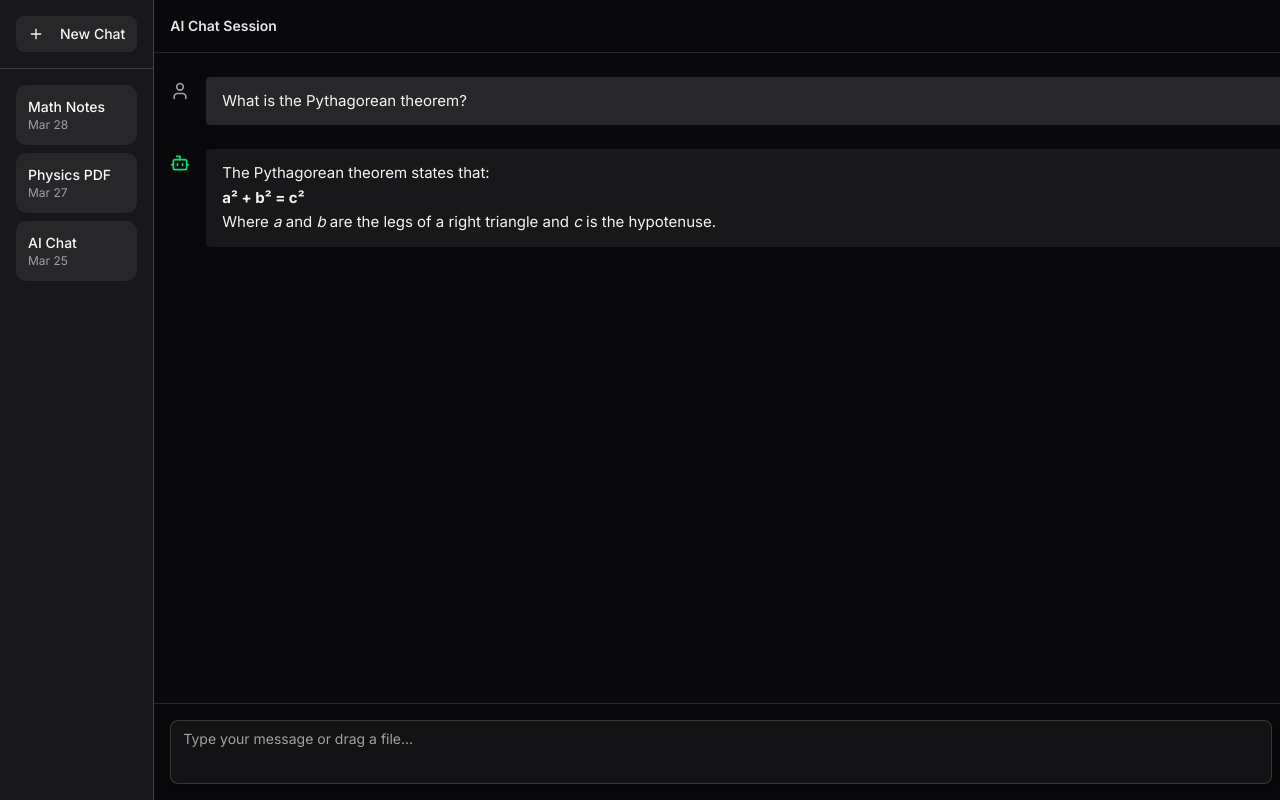
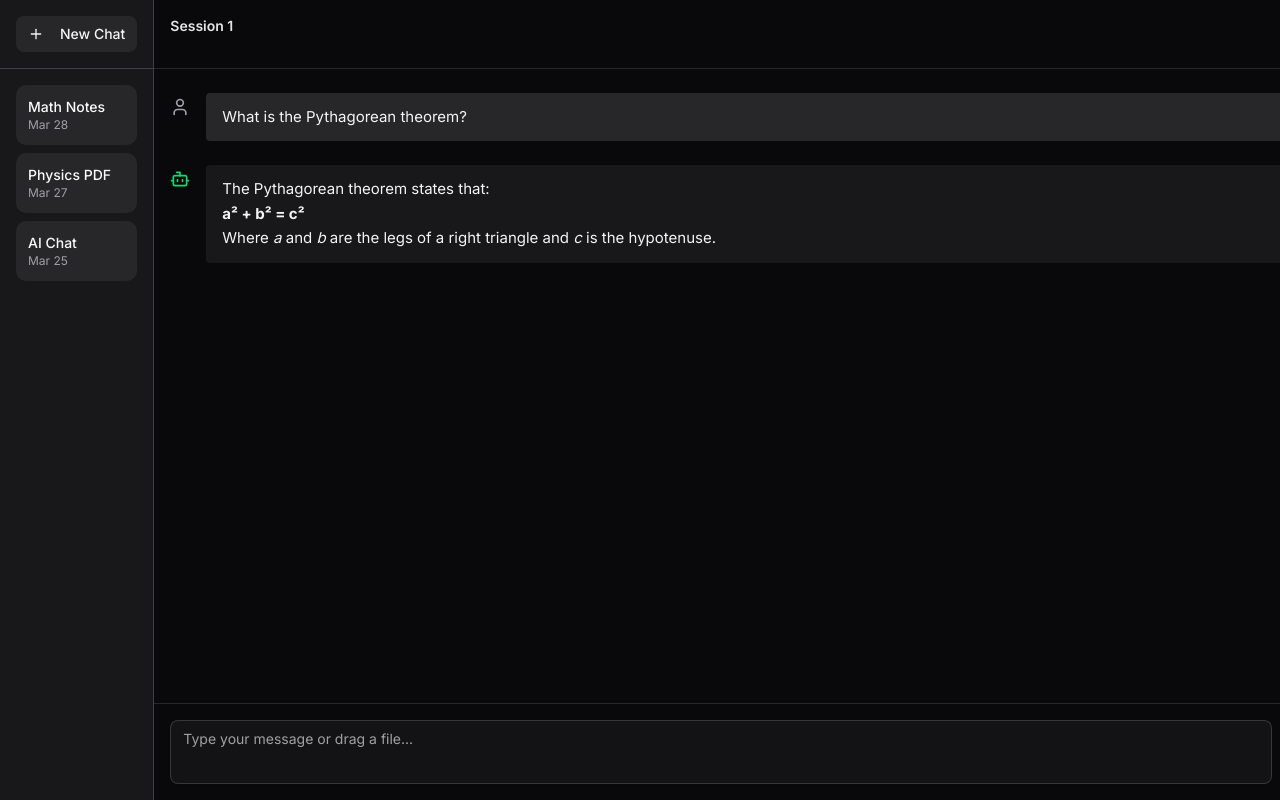
Before and after one commit to sprwoo/2blue2brown, a Next.js app in the folder frontend/: page / in a window 1280 px wide. Shown: the top 800 px of the page. Built offline with nearby package versions, Linux system fonts and the light colour scheme.

Commit message:
add some logic for new session

```diff
--- a/frontend/app/page.tsx
+++ b/frontend/app/page.tsx
@@ -1,11 +1,17 @@
+"use client";
+
 import Sidebar from "@/components/Sidebar";
 import ChatWindow from "@/components/ChatWindow";
+import { useState } from "react";
 
 export default function Home() {
+  const [user, setUser] = useState<string>("Broski");
+  // we'll change these states later probably
+  const [session, setSession] = useState<string>("Session 1")
   return (
     <main className="flex h-screen">
-      <Sidebar />
-      <ChatWindow />
+      <Sidebar user={user} session={session} setSession={setSession}/>
+      <ChatWindow user={user} session={session} />
     </main>
   );
 }
--- a/frontend/components/ChatWindow.tsx
+++ b/frontend/components/ChatWindow.tsx
@@ -15,7 +15,13 @@ type Message = {
   imageUrl?: string;
 };
 
-export default function ChatWindow() {
+export default function ChatWindow({
+  user,
+  session,
+}: {
+  user: string;
+  session: string;
+}) {
   const [messages, setMessages] = useState<Message[]>([
     {
       sender: "user",
@@ -87,8 +93,8 @@ export default function ChatWindow() {
 
   return (
     <div className="flex flex-col max-w-[1200px] bg-zinc-950">
-      <div className="border-b border-zinc-800 p-4 text-sm font-semibold text-zinc-200">
-        AI Chat Session
+      <div className="border-b border-zinc-800 p-4 h-17.25 text-sm font-semibold text-zinc-200">
+        {session}
       </div>
       <div className="flex-1 overflow-y-auto px-4 py-6 space-y-6">
         {messages.map((msg, idx) => (
--- a/frontend/components/Sidebar.tsx
+++ b/frontend/components/Sidebar.tsx
@@ -3,6 +3,7 @@
 import { Button } from "@/components/ui/button";
 import { ScrollArea } from "@/components/ui/scroll-area";
 import { Plus } from "lucide-react";
+import React from "react";
 
 const mockChats = [
   { id: 1, title: "Math Notes", timestamp: "Mar 28" },
@@ -10,13 +11,22 @@ const mockChats = [
   { id: 3, title: "AI Chat", timestamp: "Mar 25" },
 ];
 
-export default function Sidebar() {
+export default function Sidebar({
+  user,
+  session,
+  setSession,
+}: {
+  user: string;
+  session: string;
+  setSession: React.Dispatch<React.SetStateAction<string>>;
+}) {
   return (
     <div className="w-64 bg-zinc-900 border-r border-zinc-700 flex flex-col">
       <div className="p-4 border-b border-zinc-700">
         <Button
           className="w-full cursor-pointer flex gap-2 bg-zinc-800 text-zinc-100 hover:bg-zinc-700 transition-colors duration-200"
           variant="secondary"
+          onClick={() => setSession("New session")}
         >
           <Plus className="mr-2 h-4 w-4" />
           New Chat
```
